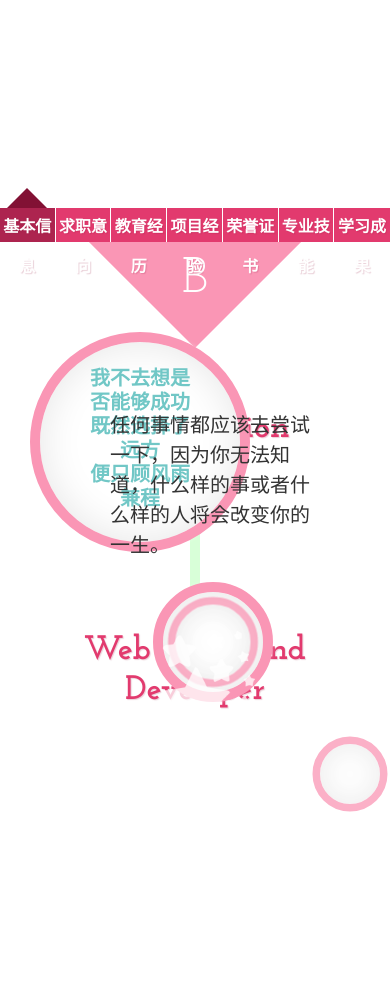
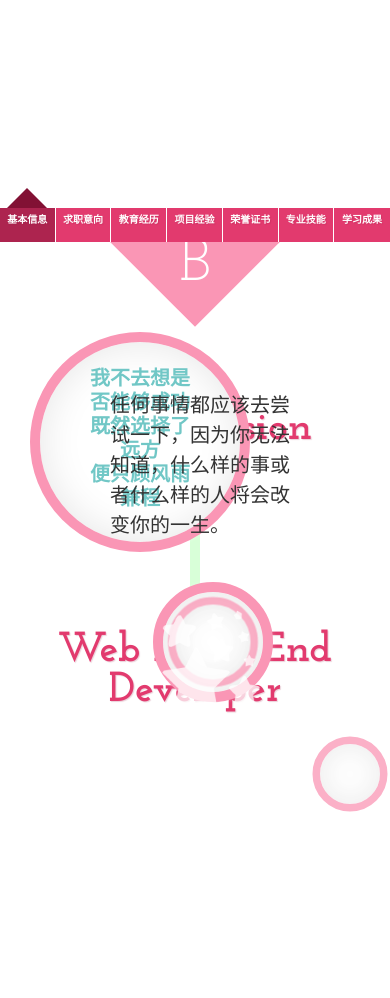
Before and after one commit to 110to011/resume, a plain HTML site: page index.html in a window 390 px wide. Shown: the part 602-1600 px from the top of the page. Drawn offline with nearby package versions, Linux system fonts and the light colour scheme.

Commit message:
Update resume.css

```diff
--- a/css/resume.css
+++ b/css/resume.css
@@ -1144,34 +1144,34 @@ a {
 
 
 /*响应式*/
-/*@media screen and (min-width: 360px) and (max-width: 520px) {*/
-/*	.st-panel h2 {*/
-/*		font-size: 42px;*/
-/*	}*/
-/*	.st-panel p {*/
-/*		width: 90%;*/
-/*		left: 10%;*/
-/*		margin-top: 0;*/
-/*	}*/
+@media screen and (min-width: 360px) and (max-width: 520px) {
+	.st-panel h2 {
+		font-size: 42px;
+	}
+	.st-panel p {
+		width: 90%;
+		left: 10%;
+		margin-top: 0;
+	}
 
-/*	.st-container  a {*/
-/*		font-size: 10px;*/
-/*	}*/
+	.st-container  a {
+		font-size: 10px;
+	}
 
-/*	.st-desc {*/
-/*		width: 120px;*/
-/*		height: 120px;*/
-/*		margin-left: -60px;*/
-/*	}*/
-/*	[data-icon]:after {*/
-/*		font-size: 60px;*/
-/*		-webkit-transform: rotate(-45deg) translateY(15%);*/
-/*		   -moz-transform: rotate(-45deg) translateY(15%);*/
-/*			 -o-transform: rotate(-45deg) translateY(15%);*/
-/*			-ms-transform: rotate(-45deg) translateY(15%);*/
-/*			    transform: rotate(-45deg) translateY(15%);*/
-/*	}*/
-/*}*/
+	.st-desc {
+		width: 120px;
+		height: 120px;
+		margin-left: -60px;
+	}
+	[data-icon]:after {
+		font-size: 60px;
+		-webkit-transform: rotate(-45deg) translateY(15%);
+		   -moz-transform: rotate(-45deg) translateY(15%);
+			 -o-transform: rotate(-45deg) translateY(15%);
+			-ms-transform: rotate(-45deg) translateY(15%);
+			    transform: rotate(-45deg) translateY(15%);
+	}
+}
 
 
 
```
